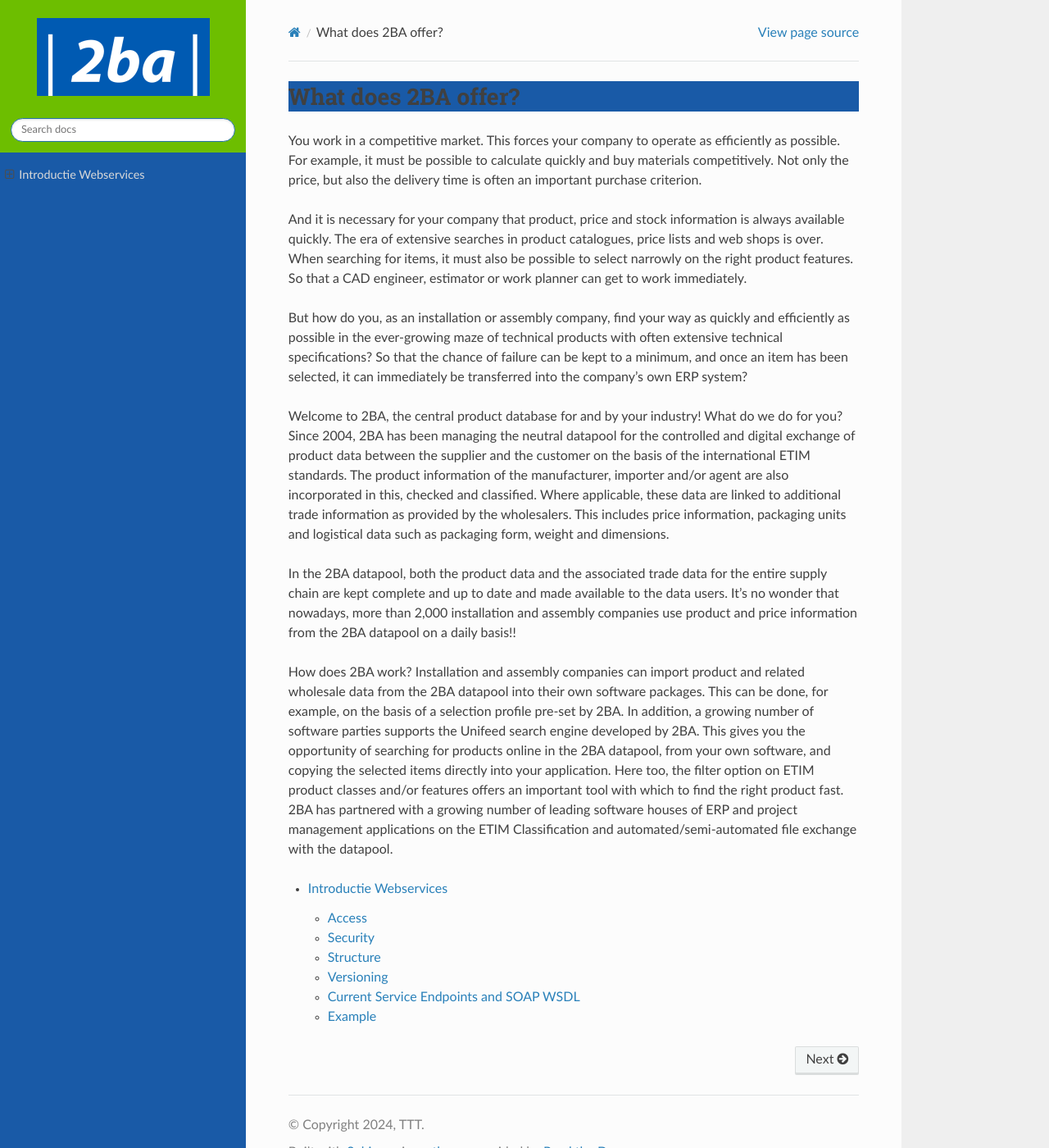
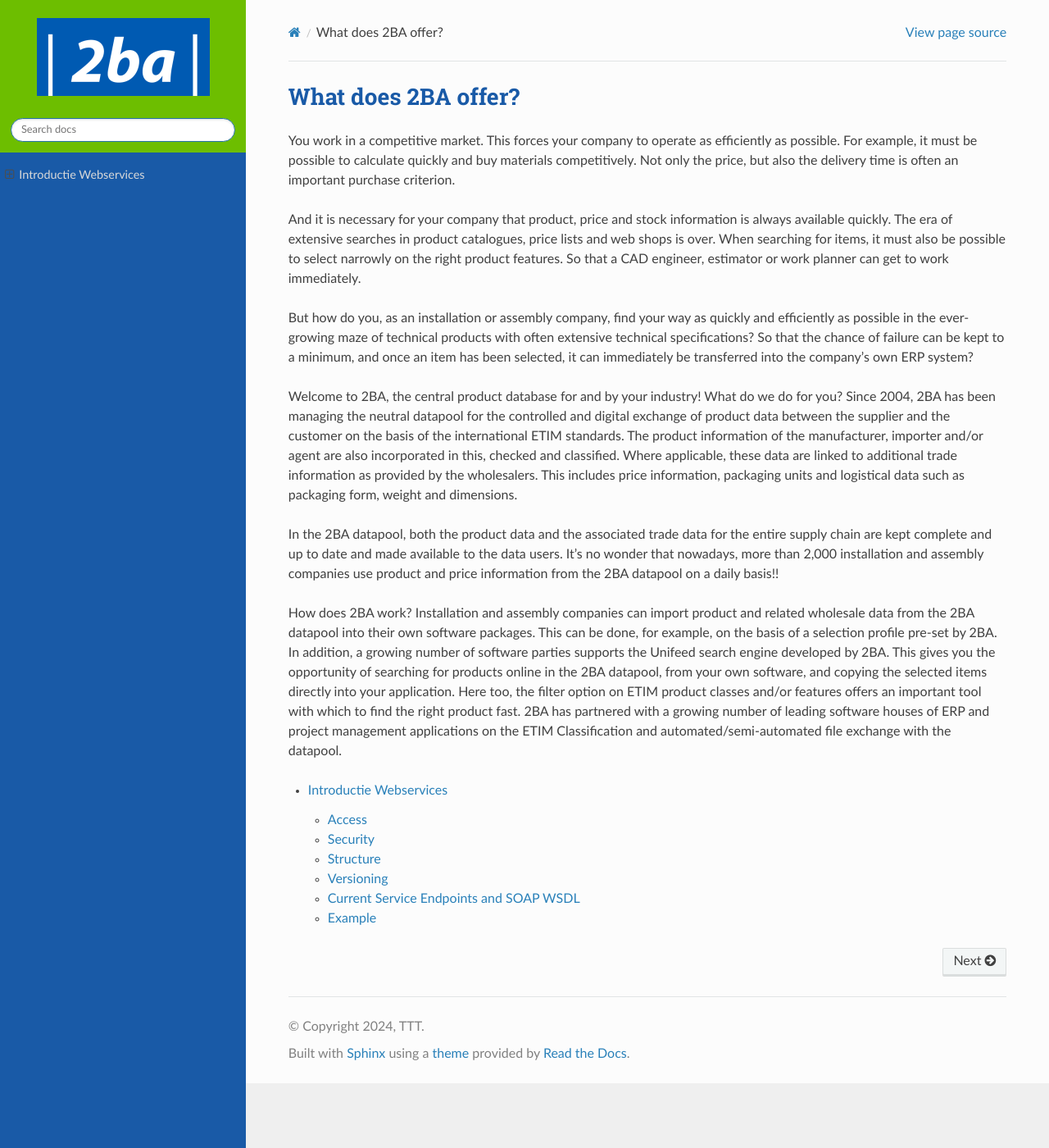
Before and after one commit to 2BABV/2BA.Documentation, a Sphinx documentation site: the page built from source/index.rst, in a window 1280 px wide and 1400 px high. Shown: the whole window at 82% size. Built offline with Sphinx 7.4.7 and the Read the Docs theme 2.0.0, drawn with Linux system fonts in a browser that asks for light colours.

Commit message:
Updated styling

```diff
--- a/source/_static/css/2ba.css
+++ b/source/_static/css/2ba.css
@@ -14,6 +14,10 @@
     background: #6DBE00;
 }
 
+.wy-nav-content {
+    max-width: 1000px;
+}
+
 h1,h2,h3,h4,h5,h6 {
-    background-color: #195AA7;
+    color: #195AA7;
 }
```
